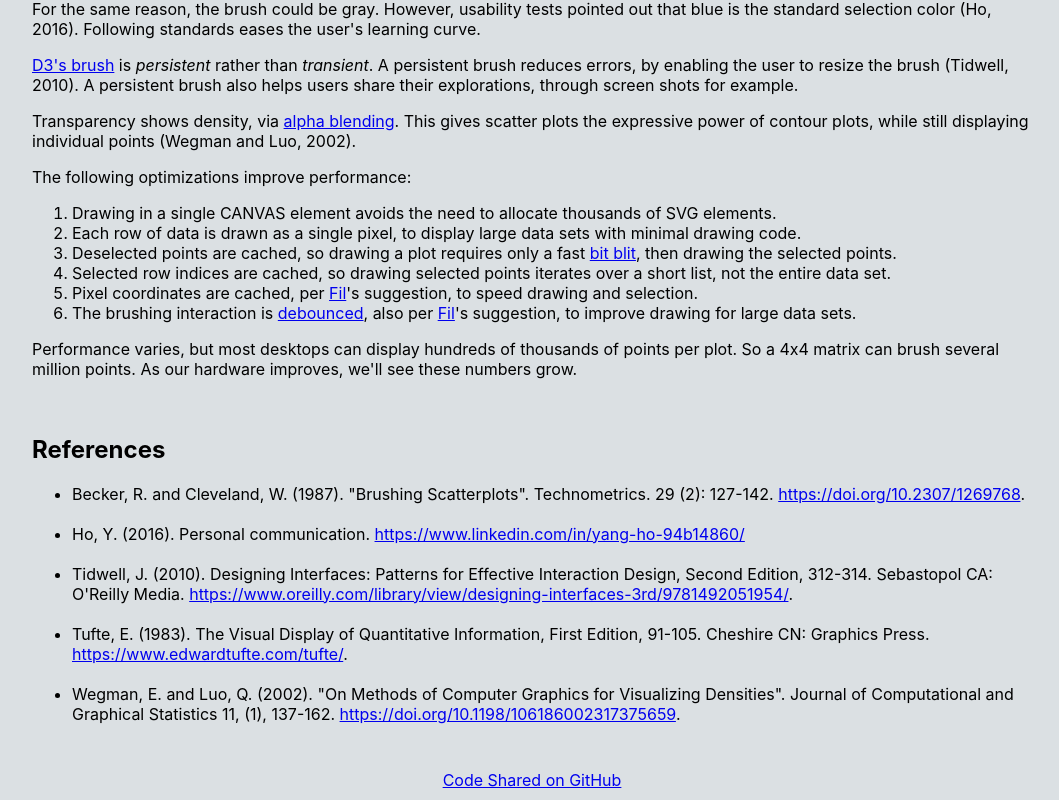
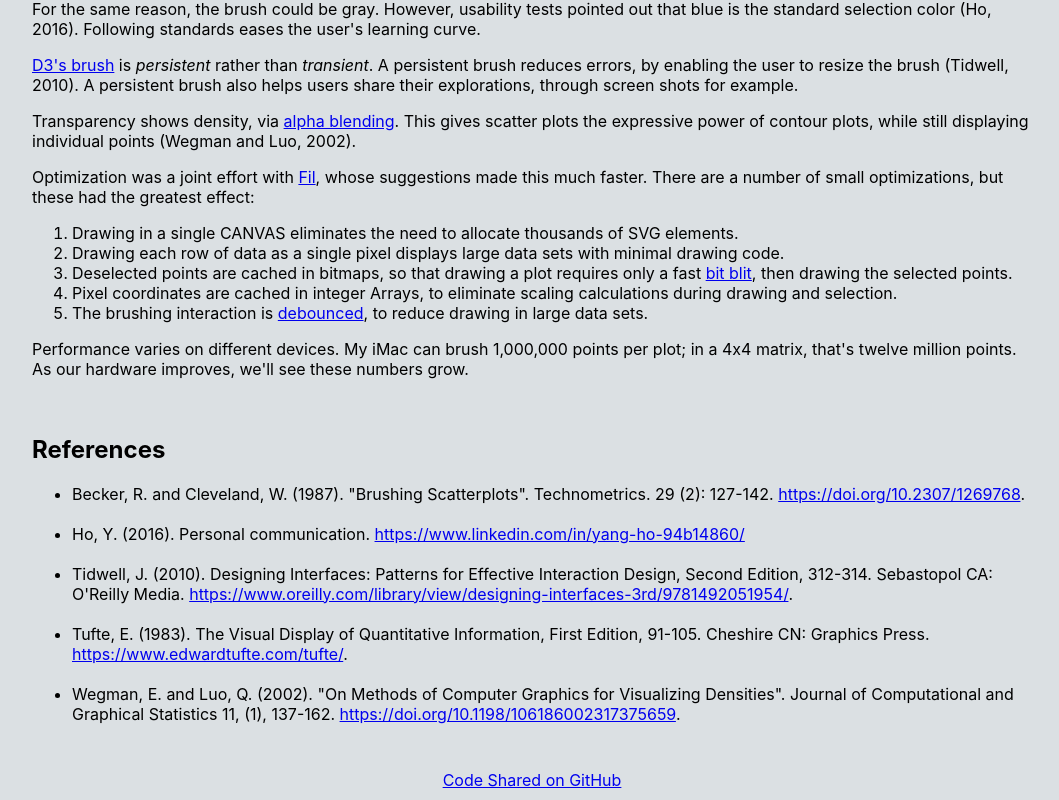
Before and after one commit to hemanrobinson/fast-brushing, a React (Create React App) app: page / in a window 1280 px wide. Shown: the part 1554-2354 px from the top of the page, without its empty margins (108-1167 px from the left). Built offline with nearby package versions, Linux system fonts and the light colour scheme.

Commit message:
optimize createImageData

```diff
--- a/src/App.js
+++ b/src/App.js
@@ -69,18 +69,17 @@ const App = () => {
                 Transparency shows density, via <a href="https://en.wikipedia.org/wiki/Alpha_compositing">alpha blending</a>.  This gives scatter plots the expressive power of contour plots, while still displaying individual points (Wegman and Luo, 2002).
                 </p>
                 <p>
-                The following optimizations improve performance:
+                Optimization was a joint effort with <a href="https://observablehq.com/@fil">Fil</a>, whose suggestions made this much faster.  There are a number of small optimizations, but these had the greatest effect:
                 </p>
                 <ol>
-                <li>Drawing in a single CANVAS element avoids the need to allocate thousands of SVG elements.</li>
-                <li>Each row of data is drawn as a single pixel, to display large data sets with minimal drawing code.</li>
-                <li>Deselected points are cached, so drawing a plot requires only a fast <a href="https://en.wikipedia.org/wiki/Bit_blit">bit blit</a>, then drawing the selected points.</li>
-                <li>Selected row indices are cached, so drawing selected points iterates over a short list, not the entire data set.</li>
-                <li>Pixel coordinates are cached, per <a href="https://observablehq.com/@fil">Fil</a>'s suggestion, to speed drawing and selection.</li>
-                <li>The brushing interaction is <a href="https://levelup.gitconnected.com/debounce-in-javascript-improve-your-applications-performance-5b01855e086">debounced</a>, also per <a href="https://observablehq.com/@fil">Fil</a>'s suggestion, to improve drawing for large data sets.</li>
+                <li>Drawing in a single CANVAS eliminates the need to allocate thousands of SVG elements.</li>
+                <li>Drawing each row of data as a single pixel displays large data sets with minimal drawing code.</li>
+                <li>Deselected points are cached in bitmaps, so that drawing a plot requires only a fast <a href="https://en.wikipedia.org/wiki/Bit_blit">bit blit</a>, then drawing the selected points.</li>
+                <li>Pixel coordinates are cached in integer Arrays, to eliminate scaling calculations during drawing and selection.</li>
+                <li>The brushing interaction is <a href="https://levelup.gitconnected.com/debounce-in-javascript-improve-your-applications-performance-5b01855e086">debounced</a>, to reduce drawing in large data sets.</li>
                 </ol>
                 <p>
-                Performance varies, but most desktops can display hundreds of thousands of points per plot.  So a 4x4 matrix can brush several million points.  As our hardware improves, we'll see these numbers grow.
+                Performance varies on different devices.  My iMac can brush 1,000,000 points per plot; in a 4x4 matrix, that's twelve million points.  As our hardware improves, we'll see these numbers grow.
                 </p>
                 <br/>
                 <h2>References</h2>
--- a/src/Plot.js
+++ b/src/Plot.js
@@ -15,6 +15,13 @@ const Plot = ( props ) => {
  * @constant {number}
  */
 Plot.padding = 10;
+
+/**
+ * Cached bitmap, or none iff undefined.
+ *
+ * @constant {ImageData|undefined}
+ */
+Plot.imageData = undefined;
 
 /**
  * Returns normalized rectangle.
@@ -103,21 +110,27 @@ Plot.draw = ( x, y, width, height, i, j, scaled, canvas, opacity, selectedRows,
         });
     }
 
-    // Make a local copy.
-    let myImageData = g.createImageData( width, height );
-    myImageData.data.set( deselectedImageData.data );
+    // Copy the deselected bitmap.  Caching minimizes use of createImageData().
+    if( !Plot.imageData || ( Plot.imageData.data.length !== nBytes )) {
+        Plot.imageData = g.createImageData( width, height );                                // black and transparent
+    } else {
+        Plot.imageData.data.fill( 0, 0, nBytes );                                           // black and transparent
+    }
+    const myImageData = Plot.imageData;
     const d = myImageData.data;
+    d.set( deselectedImageData.data );
 
-    // Add the selected rows as specified...
+    // Add the selected rows as specified.
     // Selected rows use opacity, but not alpha blending, in order to keep them bright.  TODO:  Explore alternatives to this.
-    selectedRows.forEach(( row ) => {
-        let xScaled = scaledi[ row ],
+    for( let m = 0; ( m < selectedRows.length ); m++ ) {
+        let row = selectedRows[ m ],
+            xScaled = scaledi[ row ],
             yScaled = height - scaledj[ row ],
             k = ( yScaled * width + xScaled ) * 4;
         if(( 0 <= k ) && ( k + 3 < nBytes )) {
-            d[ k ] = Math.round( 255 + d[ k ] * ( 1 - opacity ));                       // r
+            d[ k ] = Math.round( 255 + d[ k ] * ( 1 - opacity ));                           // r
         }
-    });
+    }
 
     // Draw and return the bitmap.
     g.putImageData( myImageData, x, y, padding, padding, width - 2 * padding, height - 2 * padding );
```
Also changed, not shown: 2 other files (tests, documents, lock files or other folders).
